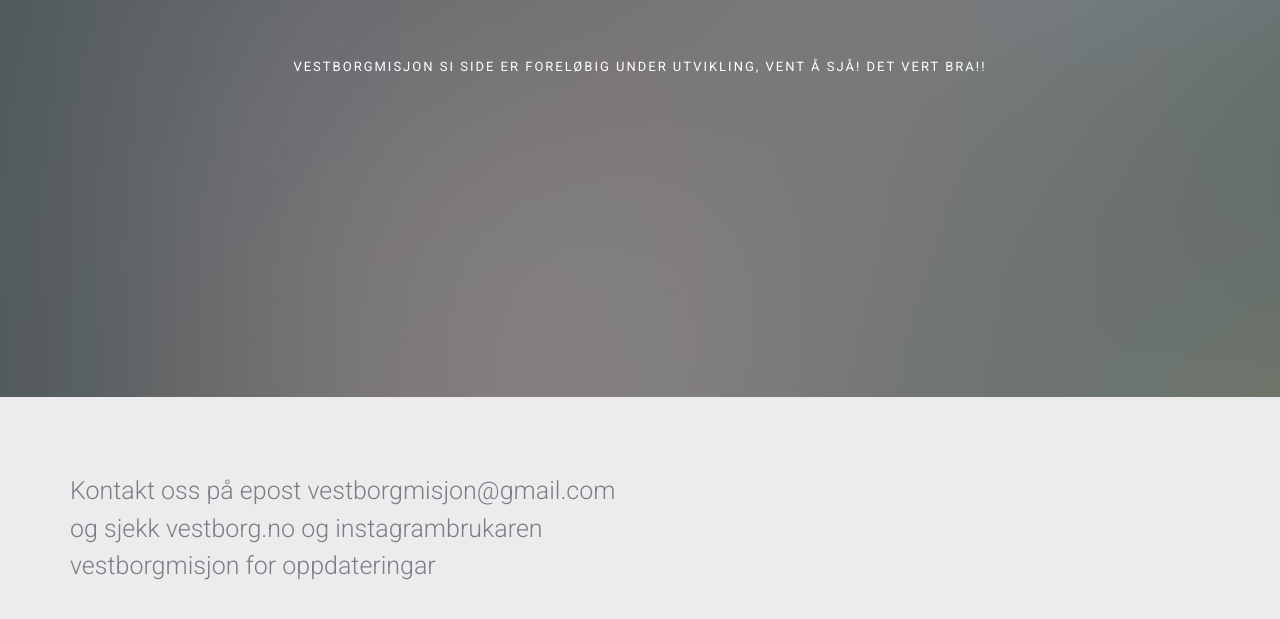
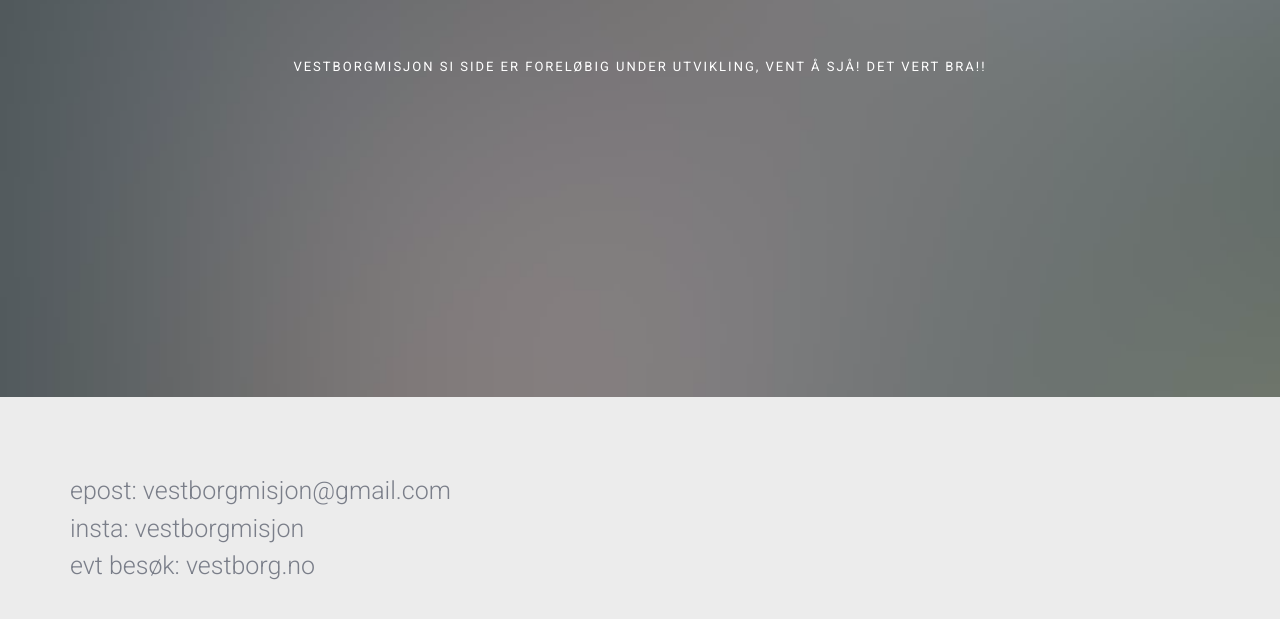
Before and after one commit to VestborgMisjon/Under-konstruksjon, a plain HTML site: page index.html in a window 1280 px wide. Shown: the part 403-1022 px from the top of the page. Drawn offline with Linux system fonts and the light colour scheme; a web font is replaced by a local one.

Commit message:
Update index.html

```diff
--- a/index.html
+++ b/index.html
@@ -336,7 +336,7 @@
 				<div class="row">
 					<div class="col-md-6 col-sm-6 animate-box">
 						<div class="fh5co-footer-widget">
-							<p>Kontakt oss på epost vestborgmisjon@gmail.com og sjekk vestborg.no og instagrambrukaren vestborgmisjon for oppdateringar</p>
+							<p>epost: vestborgmisjon@gmail.com<br>insta: vestborgmisjon<br>evt besøk: vestborg.no</p>
 
 						</div>
 					</div>
```
